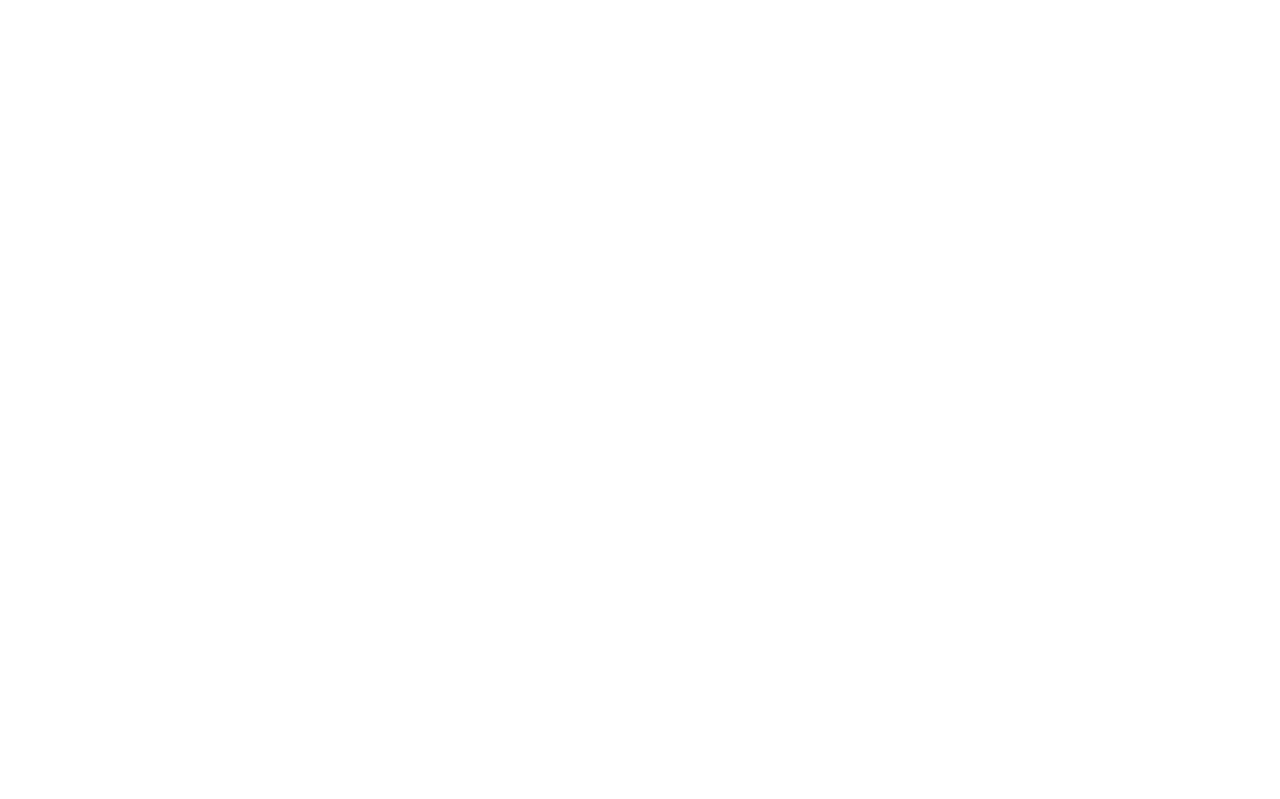
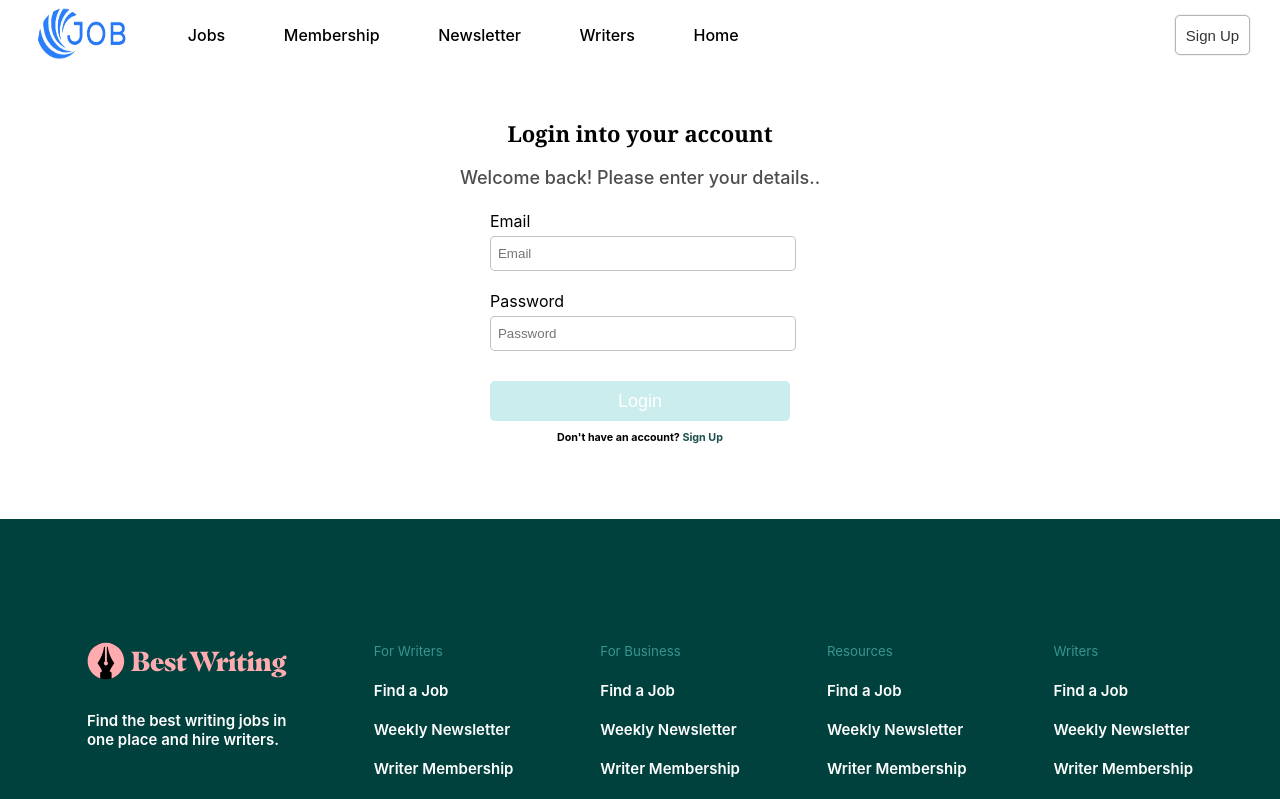
Before and after one commit to charybandoju97/WebDevelopmentObina, a React (Create React App) app in the folder frontendteact/: page /Login in a window 1280 px wide. Before the commit this address had no page. Shown: the top 799 px of the page. Built offline with nearby package versions, Linux system fonts and the light colour scheme.

Commit message:
Login page created!

```diff
--- /dev/null
+++ b/frontendteact/src/Pages/LoginPage/Login.js
@@ -0,0 +1,31 @@
+import Footer from '../../Components/Footer/Footer';
+import Header from '../../Components/Header/Header';
+import './Login.css';
+
+function Login()
+{
+    return (
+        <div className='SignupContainer'>
+          <Header/>
+           <div className='RegistrationForm'>
+             <h2>Login into your account</h2>
+             <h4>Welcome back! Please enter your details..</h4>
+             <div className='Option'>
+              <label>Email</label>
+              <input type="text" placeholder='Email'/>
+             </div>
+             <div className='Option'>
+              <label>Password</label>
+              <input type="text" placeholder='Password'/>
+             </div>
+             <div className='Option'>
+               <button>Login</button>
+             </div>
+             <h6>Don't have an account? <span onClick={()=>window.location.href="/SignUp"}>Sign Up </span></h6>
+           </div>
+          <Footer/>
+        </div>);
+
+}
+
+export default Login;
--- a/frontendteact/src/Pages/SignUp/Signup.css
+++ b/frontendteact/src/Pages/SignUp/Signup.css
@@ -6,10 +6,11 @@
     justify-content:space-between;
     align-items: center;
     flex-direction: column;
+    margin-top:100px;
 }
 .RegistrationForm
 {
-    margin-top:50px;
+
     display: flex;
     flex-direction: column;
     align-items: center;
--- a/frontendteact/src/index.js
+++ b/frontendteact/src/index.js
@@ -4,6 +4,7 @@
 import Landing from './Pages/LandingPage/Landing.js';
 import {BrowserRouter, Routes, Route} from 'react-router-dom';
 import Signup from './Pages/SignUp/Signup.js';
+import Login from './Pages/LoginPage/Login.js';
 
 const root = ReactDOM.createRoot(document.getElementById('root'));
 root.render(
@@ -12,6 +13,7 @@
     <Routes>
       <Route path="/" element={<Landing/>}/>
       <Route path="/Signup" element={<Signup/>}/>
+      <Route path="/Login" element={<Login/>}/>
     </Routes>
     </BrowserRouter>
   </React.StrictMode>
```
Also changed, not shown: frontendteact/src/Pages/LoginPage/Login.css (added).
